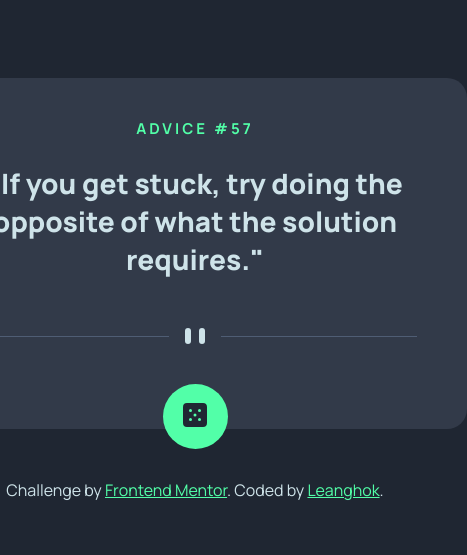
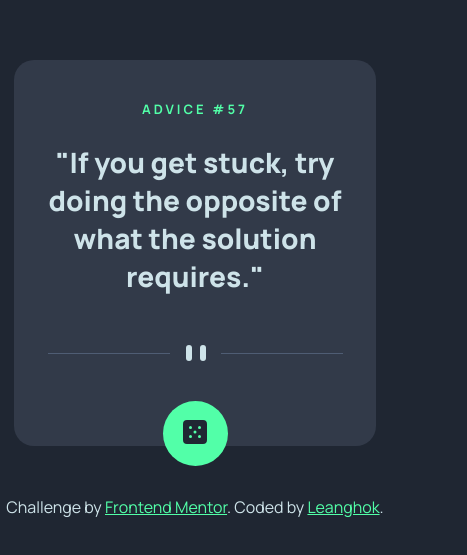
Before and after one commit to leanghok120/Advice-Gen, a plain HTML site: page index.html in a window 390 px wide. Shown: the part 133-688 px from the top of the page, 467 px wide, since content can reach past the window. Drawn offline with Linux system fonts and the light colour scheme.

Commit message:
Finish container (works on mobile)

```diff
--- a/index.html
+++ b/index.html
@@ -31,9 +31,14 @@
       </h1>
 
       <img
+        src="images/pattern-divider-mobile.svg"
+        alt="divider"
+        class="divider-mobile divider"
+      />
+      <img
         src="images/pattern-divider-desktop.svg"
         alt="divider"
-        class="divider"
+        class="divider-desktop divider"
       />
 
       <button id="dice-btn">
--- a/style.css
+++ b/style.css
@@ -37,7 +37,7 @@ body {
   height: fit-content;
   max-width: 575px;
   border-radius: 20px;
-  padding: 40px 50px 40px 50px;
+  padding: 40px 30px 40px 30px;
 }
 
 #advice-id {
@@ -55,6 +55,32 @@ body {
   font-weight: 900;
   font-size: 28px;
   margin-bottom: 50px;
+}
+
+@media only screen and (max-width: 650px) {
+  .container {
+    max-width: 93%;
+  }
+
+  #advice-id {
+    font-size: 13px;
+  }
+
+  .divider-mobile {
+    display: block;
+  }
+  .divider-desktop {
+    display: none;
+  }
+}
+
+@media only screen and (min-width: 670px) {
+  .divider-mobile {
+    display: none;
+  }
+  .divider-desktop {
+    display: block;
+  }
 }
 
 .divider {
```
